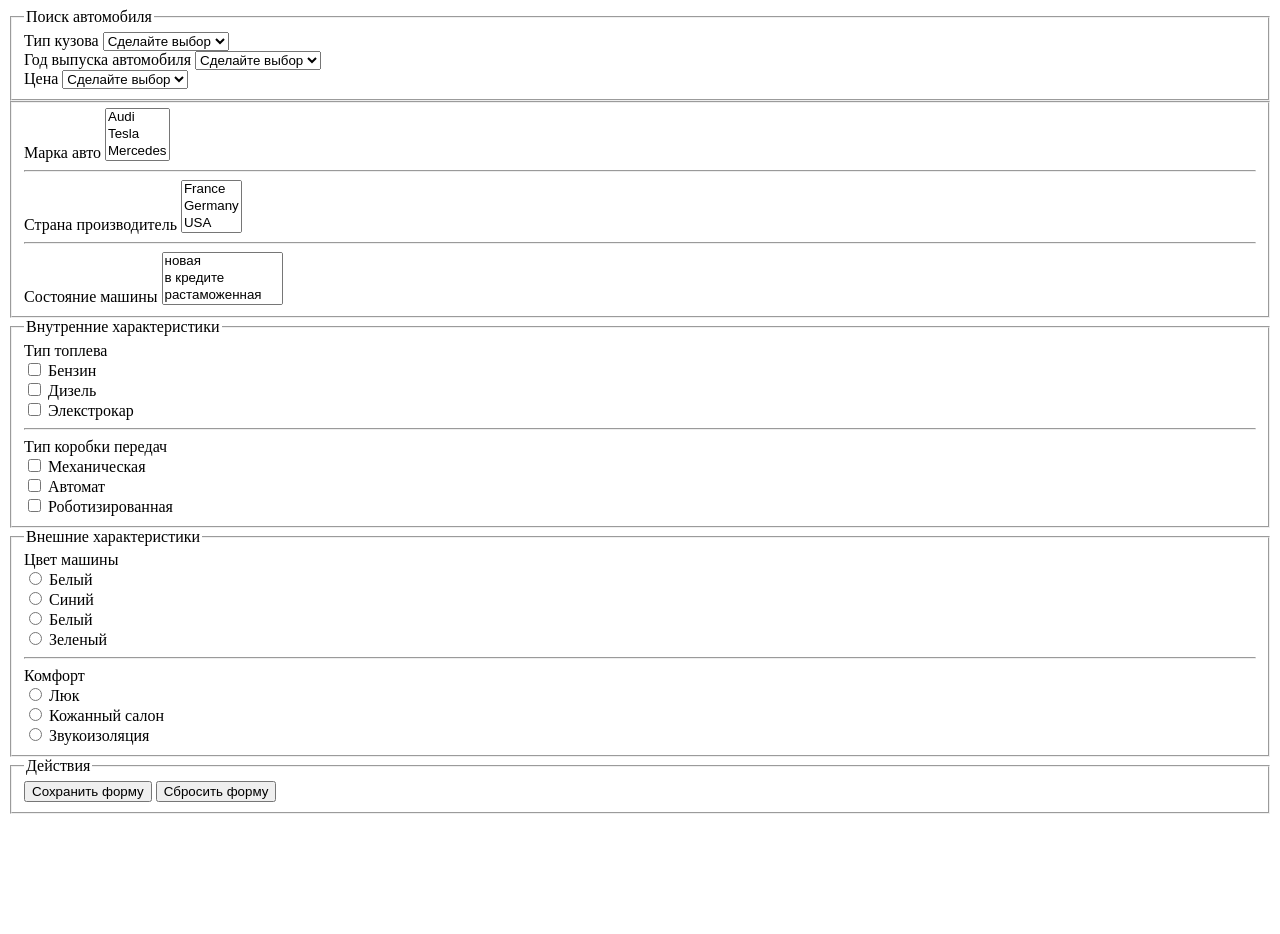
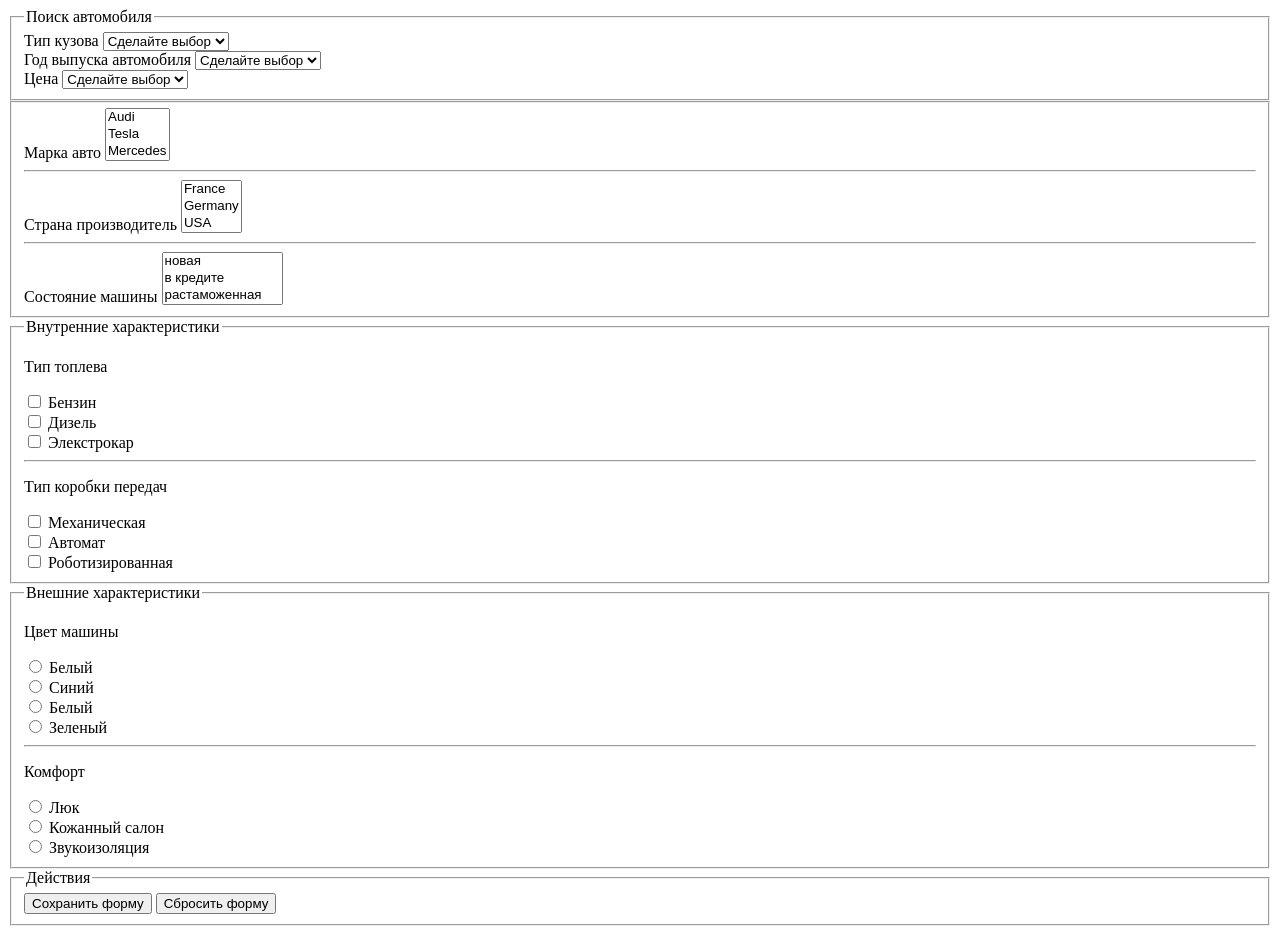
Before and after one commit to nikagorb/lesson3, a plain HTML site: page pages/search.html in a window 1280 px wide. Before the commit the page ends 822 px from the top, so only its background shows below. Drawn offline with Linux system fonts and the light colour scheme.

Commit message:
files updated

```diff
--- a/pages/search.html
+++ b/pages/search.html
@@ -80,7 +80,7 @@
      <fieldset>
        <legend>Внутренние характеристики</legend>
        <div>
-         <label>Тип топлева</label>
+         <p>Тип топлева</p>
        </div>
        <div>
          <input type="checkbox" name="fuel" id="petrol" value="petrol">
@@ -98,7 +98,7 @@
        <hr>
 
        <div>
-         <label>Тип коробки передач</label>
+         <p>Тип коробки передач</p>
        </div>
        <div>
          <input type="checkbox" name="transmission" id="mechanical" value="mechanical">
@@ -118,7 +118,7 @@
      <fieldset>
        <legend>Внешние характеристики</legend>
        <div>
-         <label>Цвет машины</label>
+         <p>Цвет машины</p>
        </div>
        <div>
          <input type="radio" name="color" id="white" value="white">
@@ -140,7 +140,7 @@
        <hr>
 
        <div>
-         <label>Комфорт</label>
+         <p>Комфорт</p>
        </div>
        <div>
          <input type="radio" name="comfort" id="hatch" value="hatch">
@@ -163,7 +163,6 @@
          <button type="reset">Сбросить форму</button>
        </div>
      </fieldset>
-
    </form>
 </body>
 </html>
```
Also changed, not shown: index.html (+1 -3 lines), pages/authorization.html (+2 -2 lines), pages/registration.html (+1 -2 lines).
